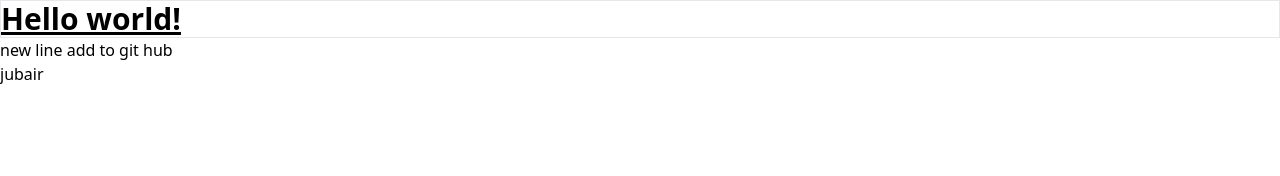
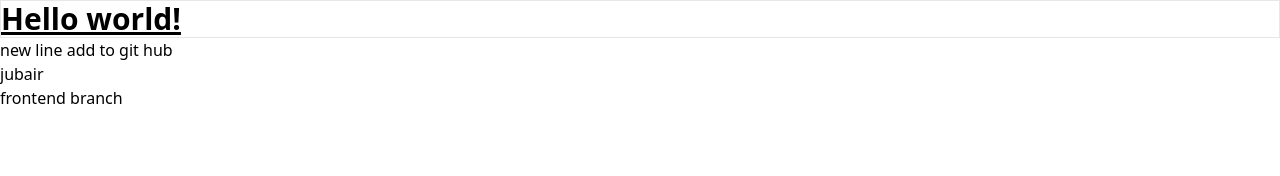
Before and after one commit to jubairskv/TailwindCSS, a React (Create React App) app: page / in a window 1280 px wide. Shown: the top 176 px of the page. Built offline with nearby package versions, Linux system fonts and the light colour scheme.

Commit message:
new branch created

```diff
--- a/src/App.js
+++ b/src/App.js
@@ -5,6 +5,7 @@ function App() {
      <h1 className="text-3xl font-bold underline border ">Hello world!</h1>
      <h2>new line add to git hub</h2>
       <h3>jubair</h3>
+      <p>frontend branch</p>
     </div>
   );
 }
```
